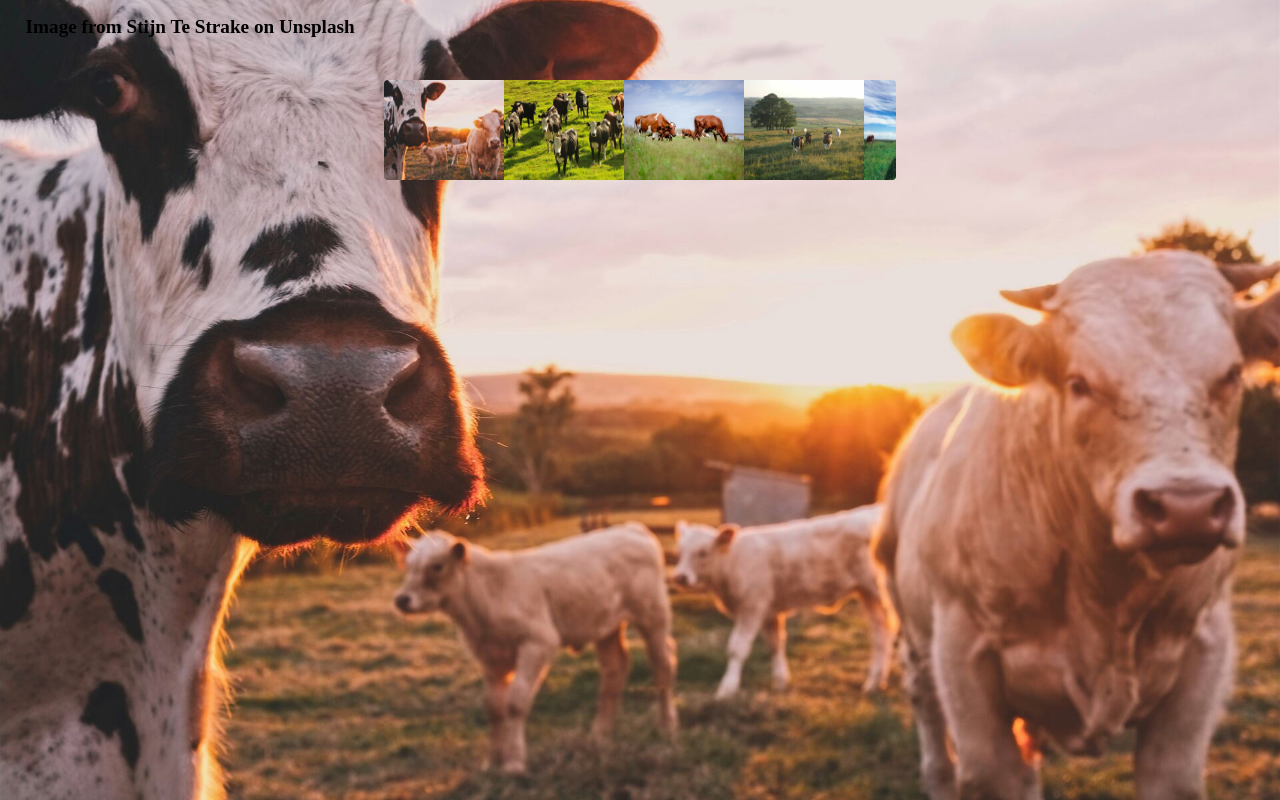
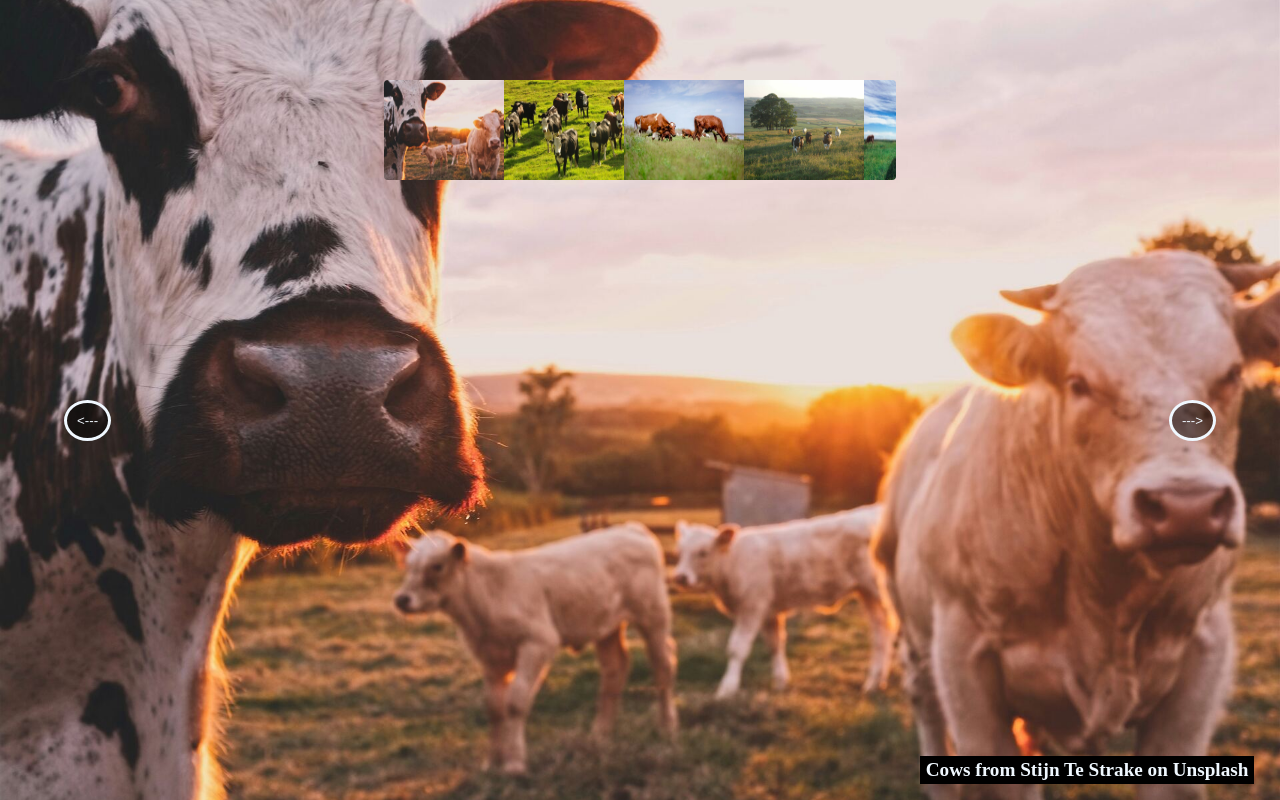
Before and after one commit to II-Paulus-II/project-week3, a plain HTML site: page index.html in a window 1280 px wide. Both pictures are taken after a click on the picture 444 px from the left and 130 px from the top of the page. Drawn offline with Linux system fonts and the light colour scheme.

Commit message:
favicon sorted arrow keys for navigation of images

```diff
--- a/css/style.css
+++ b/css/style.css
@@ -41,13 +41,15 @@ body {
 .mainDesc {
   font-size: 1.2rem;
   font-weight: bolder;
+  padding: 3px 6px;
   text-transform: capitalize;
+  background-color: black;
   text-shadow: none;
   position: absolute;
   text-align: center;
-  left: 2%;
-  top: 2%;
-  color: black;
+  right: 2%;
+  bottom: 2%;
+  color: aliceblue;
 }
 
 span {
@@ -56,7 +58,7 @@ span {
 
 a:link,a:visited,a:hover,a:active {
   text-decoration: none;
-  color: black;
+  color: aliceblue;
 }
 
 a:hover {
@@ -74,6 +76,28 @@ a:hover {
   display: none;
 }
 
+button {
+  border: 3px solid aliceblue;
+  border-radius: 100%;
+  background-color: rgba(0, 0, 0, 0.5);
+  color: aliceblue;
+  padding: 10px 10px;
+  z-index: 100;
+  cursor: pointer;
+}
+
+#previous {
+  position: absolute;
+  top: 50vh;
+  left: 5vw;
+}
+
+#next {
+  position: absolute;
+  top: 50vh;
+  right: 5vw;
+}
+
 @media only screen and (max-width: 750px) and (orientation: portrait) {
   .imageThumbnails {
     height: 100px;
--- a/index.html
+++ b/index.html
@@ -4,48 +4,51 @@
   <meta charset="UTF-8">
   <meta name="viewport" content="width=device-width, initial-scale=1.0">
   <title>Dangerous Cows</title>
+  <link rel="shortcut icon" href="./favicon.ico" type="image/x-icon">
   <script src="./js/app.js" defer></script>
   <link rel="stylesheet" href="./css/style.css">
 </head>
 <body>
   <div class="imageThumbnails">
     <div class="thumbnailContainer">
-      <img class="thumbnail" src="./images/stijn-te-strake-cows-unsplash-426x240.jpg" srcset="./images/stijn-te-strake-cows-unsplash-640x360.jpg 500w, ./images/stijn-te-strake-cows-unsplash-854x480.jpg 800w, ./images/stijn-te-strake-cows-unsplash-1280x720.jpg 1200w, ./images/stijn-te-strake-cows-unsplash-1920x1080.jpg 1800w, ./images/stijn-te-strake-cows-unsplash.jpg 2600w" tabindex="0" sizes="10vw" alt="This is a very friendly cow and her friends. Currently these cows are thinking seriously about eating grass."><div class="imageDesc">image <span>from</span> <a href="https://unsplash.com/@stijntestrake">stijn te strake</a> <span>on</span> <a href="https://unsplash.com/">Unsplash</a></div>
+      <img class="thumbnail" src="./images/stijn-te-strake-cows-unsplash-426x240.jpg" srcset="./images/stijn-te-strake-cows-unsplash-640x360.jpg 500w, ./images/stijn-te-strake-cows-unsplash-854x480.jpg 800w, ./images/stijn-te-strake-cows-unsplash-1280x720.jpg 1200w, ./images/stijn-te-strake-cows-unsplash-1920x1080.jpg 1800w, ./images/stijn-te-strake-cows-unsplash.jpg 2600w" tabindex="0" sizes="10vw" alt="This is a very friendly cow and her friends. Currently these cows are thinking seriously about eating grass."><div class="imageDesc">cows <span>from</span> <a href="https://unsplash.com/@stijntestrake">stijn te strake</a> <span>on</span> <a href="https://unsplash.com/">Unsplash</a></div>
     </div>
     <div class="thumbnailContainer">
-      <img class="thumbnail" src="./images/christina-maiia-unsplash-426x240.jpg" srcset="./images/christina-maiia-unsplash-640x360.jpg 500w, ./images/christina-maiia-unsplash-854x480.jpg 800w, ./images/christina-maiia-unsplash-1280x720.jpg 1200w, ./images/christina-maiia-unsplash-1920x1080.jpg 1800w, ./images/christina-maiia-unsplash.jpg 2600w" tabindex="0" sizes="10vw"  alt="These cows are all looking at you. It is probably going to be alright though."><div class="imageDesc">image <span>from</span> <a href="https://unsplash.com/@cm5885">christina maiia</a> <span>on</span> <a href="https://unsplash.com/">Unsplash</a></div>
+      <img class="thumbnail" src="./images/christina-maiia-unsplash-426x240.jpg" srcset="./images/christina-maiia-unsplash-640x360.jpg 500w, ./images/christina-maiia-unsplash-854x480.jpg 800w, ./images/christina-maiia-unsplash-1280x720.jpg 1200w, ./images/christina-maiia-unsplash-1920x1080.jpg 1800w, ./images/christina-maiia-unsplash.jpg 2600w" tabindex="0" sizes="10vw"  alt="These cows are all looking at you. It is probably going to be alright though."><div class="imageDesc">cows <span>from</span> <a href="https://unsplash.com/@cm5885">christina maiia</a> <span>on</span> <a href="https://unsplash.com/">Unsplash</a></div>
     </div>
     <div class="thumbnailContainer">
-      <img class="thumbnail" src="./images/alexandr-podvalny-unsplash-426x240.jpg" srcset="./images/alexandr-podvalny-unsplash-640x360.jpg 500w, ./images/alexandr-podvalny-unsplash-854x480.jpg 800w, ./images/alexandr-podvalny-unsplash-1280x720.jpg 1200w, ./images/alexandr-podvalny-unsplash-1920x1080.jpg 1800w, ./images/alexandr-podvalny-unsplash.jpg 2600w" tabindex="0" sizes="10vw"  alt="These cows are not in a rush to do anything except eat grass."><div class="imageDesc">image <span>from</span> <a href="https://unsplash.com/@freestockpro">Alexandr Podvalny</a> <span>on</span> <a href="https://unsplash.com/">Unsplash</a></div>
+      <img class="thumbnail" src="./images/alexandr-podvalny-unsplash-426x240.jpg" srcset="./images/alexandr-podvalny-unsplash-640x360.jpg 500w, ./images/alexandr-podvalny-unsplash-854x480.jpg 800w, ./images/alexandr-podvalny-unsplash-1280x720.jpg 1200w, ./images/alexandr-podvalny-unsplash-1920x1080.jpg 1800w, ./images/alexandr-podvalny-unsplash.jpg 2600w" tabindex="0" sizes="10vw"  alt="These cows are not in a rush to do anything except eat grass."><div class="imageDesc">cows <span>from</span> <a href="https://unsplash.com/@freestockpro">Alexandr Podvalny</a> <span>on</span> <a href="https://unsplash.com/">Unsplash</a></div>
     </div>
     <div class="thumbnailContainer">
-      <img class="thumbnail" src="./images/jakob-cotton-unsplash-426x240.jpg" srcset="./images/jakob-cotton-unsplash-640x360.jpg 500w, ./images/jakob-cotton-unsplash-854x480.jpg 800w, ./images/jakob-cotton-unsplash-1280x720.jpg 1200w, ./images/jakob-cotton-unsplash-1920x1080.jpg 1800w, ./images/jakob-cotton-unsplash.jpg 2600w" sizes="10vw"  tabindex="0" alt="First special cows regiment at your service sir!"><div class="imageDesc">image <span>from</span> <a href="https://unsplash.com/@jakobcotton">Jakob Cotton</a> <span>on</span> <a href="https://unsplash.com/">Unsplash</a></div>
+      <img class="thumbnail" src="./images/jakob-cotton-unsplash-426x240.jpg" srcset="./images/jakob-cotton-unsplash-640x360.jpg 500w, ./images/jakob-cotton-unsplash-854x480.jpg 800w, ./images/jakob-cotton-unsplash-1280x720.jpg 1200w, ./images/jakob-cotton-unsplash-1920x1080.jpg 1800w, ./images/jakob-cotton-unsplash.jpg 2600w" sizes="10vw"  tabindex="0" alt="First special cows regiment at your service sir!"><div class="imageDesc">cows <span>from</span> <a href="https://unsplash.com/@jakobcotton">Jakob Cotton</a> <span>on</span> <a href="https://unsplash.com/">Unsplash</a></div>
     </div>
     <div class="thumbnailContainer">
-      <img class="thumbnail" src="./images/jonas-koel-unsplash-426x240.jpg" srcset="./images/jonas-koel-unsplash-640x360.jpg 500w, ./images/jonas-koel-unsplash-854x480.jpg 800w, ./images/jonas-koel-unsplash-1280x720.jpg 1200w, ./images/jonas-koel-unsplash-1920x1080.jpg 1800w, ./images/jonas-koel-unsplash.jpg 2600w" tabindex="0" sizes="10vw"  alt="This is a very dangerous cow. You should be afraid of it."><div class="imageDesc">image <span>from</span> <a href="https://unsplash.com/@bildmedia">Jonas Koel</a> <span>on</span> <a href="https://unsplash.com/">Unsplash</a></div>
+      <img class="thumbnail" src="./images/jonas-koel-unsplash-426x240.jpg" srcset="./images/jonas-koel-unsplash-640x360.jpg 500w, ./images/jonas-koel-unsplash-854x480.jpg 800w, ./images/jonas-koel-unsplash-1280x720.jpg 1200w, ./images/jonas-koel-unsplash-1920x1080.jpg 1800w, ./images/jonas-koel-unsplash.jpg 2600w" tabindex="0" sizes="10vw"  alt="This is a very dangerous cow. You should be afraid of it."><div class="imageDesc">cows <span>from</span> <a href="https://unsplash.com/@bildmedia">Jonas Koel</a> <span>on</span> <a href="https://unsplash.com/">Unsplash</a><br>moo <span>from</span> <a href="https://www.fesliyanstudios.com">fesliyan studios</a></div>
     </div>
     <div class="thumbnailContainer">
-      <img class="thumbnail" src="./images/keith-kiselstone-unsplash-426x240.jpg" srcset="./images/keith-kiselstone-unsplash-640x360.jpg 500w, ./images/keith-kiselstone-unsplash-854x480.jpg 800w, ./images/keith-kiselstone-unsplash-1280x720.jpg 1200w, ./images/keith-kiselstone-unsplash-1920x1080.jpg 1800w, ./images/keith-kiselstone-unsplash.jpg 2600w" sizes="10vw" tabindex="0" alt="These cows have not noticed you. This is a good thing."><div class="imageDesc">image <span>from</span> <a href="https://unsplash.com/@kiselstone">Keith Kiselstone</a> <span>on</span> <a href="https://unsplash.com/">Unsplash</a></div>
+      <img class="thumbnail" src="./images/keith-kiselstone-unsplash-426x240.jpg" srcset="./images/keith-kiselstone-unsplash-640x360.jpg 500w, ./images/keith-kiselstone-unsplash-854x480.jpg 800w, ./images/keith-kiselstone-unsplash-1280x720.jpg 1200w, ./images/keith-kiselstone-unsplash-1920x1080.jpg 1800w, ./images/keith-kiselstone-unsplash.jpg 2600w" sizes="10vw" tabindex="0" alt="These cows have not noticed you. This is a good thing."><div class="imageDesc">cows <span>from</span> <a href="https://unsplash.com/@kiselstone">Keith Kiselstone</a> <span>on</span> <a href="https://unsplash.com/">Unsplash</a></div>
     </div>
     <div class="thumbnailContainer">
-      <img class="thumbnail" src="./images/lomig-unsplash-426x240.jpg" srcset="./images/lomig-unsplash-640x360.jpg 500w, ./images/lomig-unsplash-854x480.jpg 800w, ./images/lomig-unsplash-1280x720.jpg 1200w, ./images/lomig-unsplash-1920x1080.jpg 1800w, ./images/lomig-unsplash.jpg 2600w" sizes="10vw" tabindex="0" alt="These cows are hungry, perhaps you will be alright if you give them some hay."><div class="imageDesc">image <span>from</span> <a href="https://unsplash.com/@lomig">Lomig</a> <span>on</span> <a href="https://unsplash.com/">Unsplash</a></div>
+      <img class="thumbnail" src="./images/lomig-unsplash-426x240.jpg" srcset="./images/lomig-unsplash-640x360.jpg 500w, ./images/lomig-unsplash-854x480.jpg 800w, ./images/lomig-unsplash-1280x720.jpg 1200w, ./images/lomig-unsplash-1920x1080.jpg 1800w, ./images/lomig-unsplash.jpg 2600w" sizes="10vw" tabindex="0" alt="These cows are hungry, perhaps you will be alright if you give them some hay."><div class="imageDesc">cows <span>from</span> <a href="https://unsplash.com/@lomig">Lomig</a> <span>on</span> <a href="https://unsplash.com/">Unsplash</a></div>
     </div>
     <div class="thumbnailContainer">
-      <img class="thumbnail" src="./images/maria-teneva-unsplash-426x240.jpg" sizes="10vw"  srcset="./images/maria-teneva-unsplash-640x360.jpg 500w, ./images/maria-teneva-unsplash-854x480.jpg 800w, ./images/maria-teneva-unsplash-1280x720.jpg 1200w, ./images/maria-teneva-unsplash-1920x1080.jpg 1800w, ./images/maria-teneva-unsplash.jpg 2600w" sizes="10vw" tabindex="0" alt="These cows are in cold and foggy weather. It would be best not to disturb them."><div class="imageDesc">image <span>from</span> <a href="https://unsplash.com/@miteneva">Maria Teneva</a> <span>on</span> <a href="https://unsplash.com/">Unsplash</a></div>
+      <img class="thumbnail" src="./images/maria-teneva-unsplash-426x240.jpg" sizes="10vw"  srcset="./images/maria-teneva-unsplash-640x360.jpg 500w, ./images/maria-teneva-unsplash-854x480.jpg 800w, ./images/maria-teneva-unsplash-1280x720.jpg 1200w, ./images/maria-teneva-unsplash-1920x1080.jpg 1800w, ./images/maria-teneva-unsplash.jpg 2600w" sizes="10vw" tabindex="0" alt="These cows are in cold and foggy weather. It would be best not to disturb them."><div class="imageDesc">cows <span>from</span> <a href="https://unsplash.com/@miteneva">Maria Teneva</a> <span>on</span> <a href="https://unsplash.com/">Unsplash</a></div>
     </div>
     <div class="thumbnailContainer">
-      <img class="thumbnail" src="./images/monika-kubala-unsplash-426x240.jpg" srcset="./images/monika-kubala-unsplash-640x360.jpg 500w, ./images/monika-kubala-unsplash-854x480.jpg 800w, ./images/monika-kubala-unsplash-1280x720.jpg 1200w, ./images/monika-kubala-unsplash-1920x1080.jpg 1800w, ./images/monika-kubala-unsplash.jpg 2600w" sizes="10vw" tabindex="0" alt="These cows have noticed you. I advise you to be very careful."><div class="imageDesc">image <span>from</span> <a href="https://unsplash.com/@monca">Monika Kubala</a> <span>on</span> <a href="https://unsplash.com/">Unsplash</a></div>
+      <img class="thumbnail" src="./images/monika-kubala-unsplash-426x240.jpg" srcset="./images/monika-kubala-unsplash-640x360.jpg 500w, ./images/monika-kubala-unsplash-854x480.jpg 800w, ./images/monika-kubala-unsplash-1280x720.jpg 1200w, ./images/monika-kubala-unsplash-1920x1080.jpg 1800w, ./images/monika-kubala-unsplash.jpg 2600w" sizes="10vw" tabindex="0" alt="These cows have noticed you. I advise you to be very careful."><div class="imageDesc">cows <span>from</span> <a href="https://unsplash.com/@monca">Monika Kubala</a> <span>on</span> <a href="https://unsplash.com/">Unsplash</a></div>
     </div>
     <div class="thumbnailContainer">
-      <img class="thumbnail" src="./images/robert-bye-unsplash-426x240.jpg" srcset="./images/robert-bye-unsplash-640x360.jpg 500w, ./images/robert-bye-unsplash-854x480.jpg 800w, ./images/robert-bye-unsplash-1280x720.jpg 1200w, ./images/robert-bye-unsplash-1920x1080.jpg 1800w, ./images/robert-bye-unsplash.jpg 2600w" sizes="10vw" tabindex="0" alt="These cows may look dangerous, but they are super friendly. I know because I can tell by the way they look."><div class="imageDesc">image <span>from</span> <a href="https://unsplash.com/@robertbye">Robert Bye</a> <span>on</span> <a href="https://unsplash.com/">Unsplash</a></div>
+      <img class="thumbnail" src="./images/robert-bye-unsplash-426x240.jpg" srcset="./images/robert-bye-unsplash-640x360.jpg 500w, ./images/robert-bye-unsplash-854x480.jpg 800w, ./images/robert-bye-unsplash-1280x720.jpg 1200w, ./images/robert-bye-unsplash-1920x1080.jpg 1800w, ./images/robert-bye-unsplash.jpg 2600w" sizes="10vw" tabindex="0" alt="These cows may look dangerous, but they are super friendly. I know because I can tell by the way they look."><div class="imageDesc">cows <span>from</span> <a href="https://unsplash.com/@robertbye">Robert Bye</a> <span>on</span> <a href="https://unsplash.com/">Unsplash</a></div>
     </div>
   </div>
   <div class="mainSection">
-    <img id="imageDisplayed" src="./images/stijn-te-strake-cows-unsplash-426x240.jpg" srcset="./images/stijn-te-strake-cows-unsplash-640x360.jpg 500w, ./images/stijn-te-strake-cows-unsplash-854x480.jpg 800w, ./images/stijn-te-strake-cows-unsplash-1280x720.jpg 1200w, ./images/stijn-te-strake-cows-unsplash-1920x1080.jpg 1800w, ./images/stijn-te-strake-cows-unsplash.jpg 2600w" alt="This is a very friendly cow and her friends. Currently these cows are thinking seriously about eating grass."><div class="mainDesc">image <span>from</span> <a href="https://unsplash.com/@stijntestrake">stijn te strake</a> <span>on</span> <a href="https://unsplash.com/">Unsplash</a></div>
+    <img id="imageDisplayed" src="./images/stijn-te-strake-cows-unsplash-426x240.jpg" srcset="./images/stijn-te-strake-cows-unsplash-640x360.jpg 500w, ./images/stijn-te-strake-cows-unsplash-854x480.jpg 800w, ./images/stijn-te-strake-cows-unsplash-1280x720.jpg 1200w, ./images/stijn-te-strake-cows-unsplash-1920x1080.jpg 1800w, ./images/stijn-te-strake-cows-unsplash.jpg 2600w" alt="This is a very friendly cow and her friends. Currently these cows are thinking seriously about eating grass."><div class="mainDesc">cows <span>from</span> <a href="https://unsplash.com/@stijntestrake">stijn te strake</a> <span>on</span> <a href="https://unsplash.com/">Unsplash</a></div>
   </div>
+  <button id="previous" aria-live="previous image please"><---</button>
+  <button id="next" aria-live="next image please">---></button>
   <div class="noDisplay">
     <audio id="moo" src="./audio/Cow-Mooing-C-www.fesliyanstudios.com.mp3"></audio>
   </div>
-  <div class="noDisplay" id="announcer" aria-live="This is a very friendly cow and her friends. Currently these cows are thinking seriously about eating grass."></div>
+  <div class="noDisplay" id="announcer" role="status" aria-live="This is a very friendly cow and her friends. Currently these cows are thinking seriously about eating grass."></div>
 </body>
 </html>
--- a/js/app.js
+++ b/js/app.js
@@ -1,23 +1,22 @@
 console.log("its working");
 
+/* ----- Basic Page data and elements ----- */
+
 const thumbnailButton = document.querySelectorAll(".imageThumbnails img");
+const imagesArrayLength = thumbnailButton.length;
+// console.log(imagesArrayLength);
 // console.log(thumbnailButton);
 const imageThing = document.getElementById("imageDisplayed");
 // console.log(imageThing);
 const audio = document.querySelector("audio"); //Only one
+const getNextImgBtn = document.getElementById("next");
+const getPrevImgBtn = document.getElementById("previous");
 
-thumbnailButton.forEach(function (thumb) {
-  thumb.addEventListener("click", function () {
-    displayImage(thumb);
-  });
-  thumb.addEventListener("keydown", function (event) {
-    if (event.key === 'Enter') {
-      displayImage(thumb);
-    }
-  })
-});
+let currentImageIndex = 0;
 
-function displayImage(thumb) {
+/* ----- Basic Page Functions ----- */
+
+function displayImage(thumb, index) {
   imageThing.srcset = thumb.srcset;
   imageThing.src = thumb.src;
   imageThing.alt = thumb.alt;
@@ -26,4 +25,46 @@ function displayImage(thumb) {
   if(thumb.alt === "This is a very dangerous cow. You should be afraid of it.") {
     audio.play();
   }
+  // console.log(index);
+  currentImageIndex = index;
 }
+
+function getNextImage(value) {
+  let newIndex = currentImageIndex + value;
+  // console.log("new index is", newIndex);
+  let nextimage = thumbnailButton[newIndex];
+  if (newIndex >= 0 && newIndex < imagesArrayLength) {
+    displayImage(nextimage, newIndex);
+  }
+}
+
+function arrowKeyFunction(event) {
+  if (event.key === 'ArrowRight' || event.key === 'ArrowDown') {
+      getNextImage(1);
+  } else if (event.key === 'ArrowLeft' || event.key === 'ArrowUp') {
+      getNextImage(-1);
+  }
+}
+
+/* ----- Event Listeners ----- */
+
+thumbnailButton.forEach(function (thumb, index) {
+  thumb.addEventListener("click", function () {
+    displayImage(thumb, index);
+  });
+  thumb.addEventListener("keydown", function (event) {
+    if (event.key === 'Enter') {
+      displayImage(thumb, index);
+    }
+  })
+});
+
+getNextImgBtn.addEventListener("click", function () {
+  getNextImage(1);
+});
+
+getPrevImgBtn.addEventListener("click", function () {
+  getNextImage(-1);
+});
+
+window.addEventListener('keydown', arrowKeyFunction);
```
Also changed, not shown: android-chrome-192x192.png (added), android-chrome-512x512.png (added), apple-touch-icon.png (added), favicon-16x16.png (added), favicon-32x32.png (added), favicon.ico (added), favicon.png (added).
